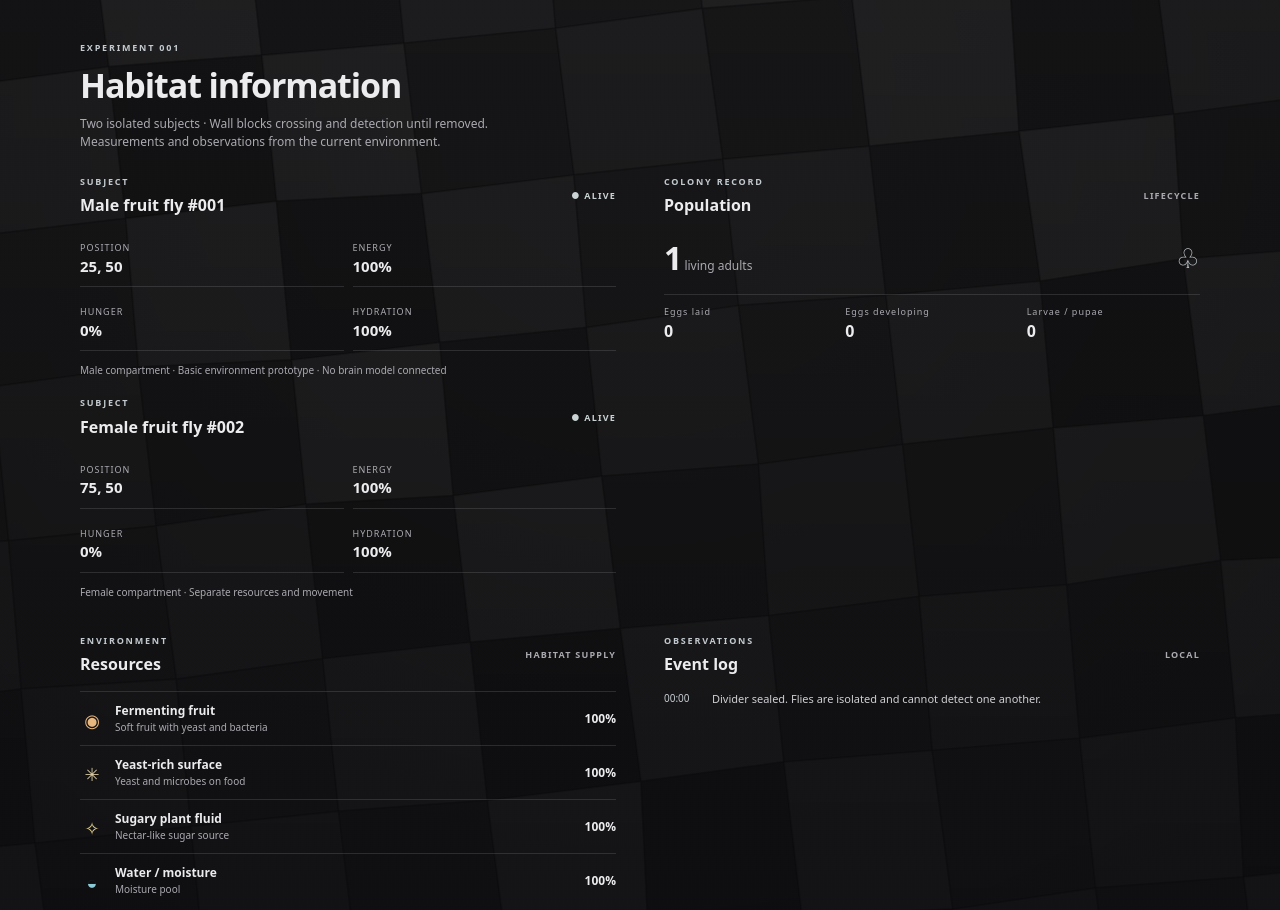
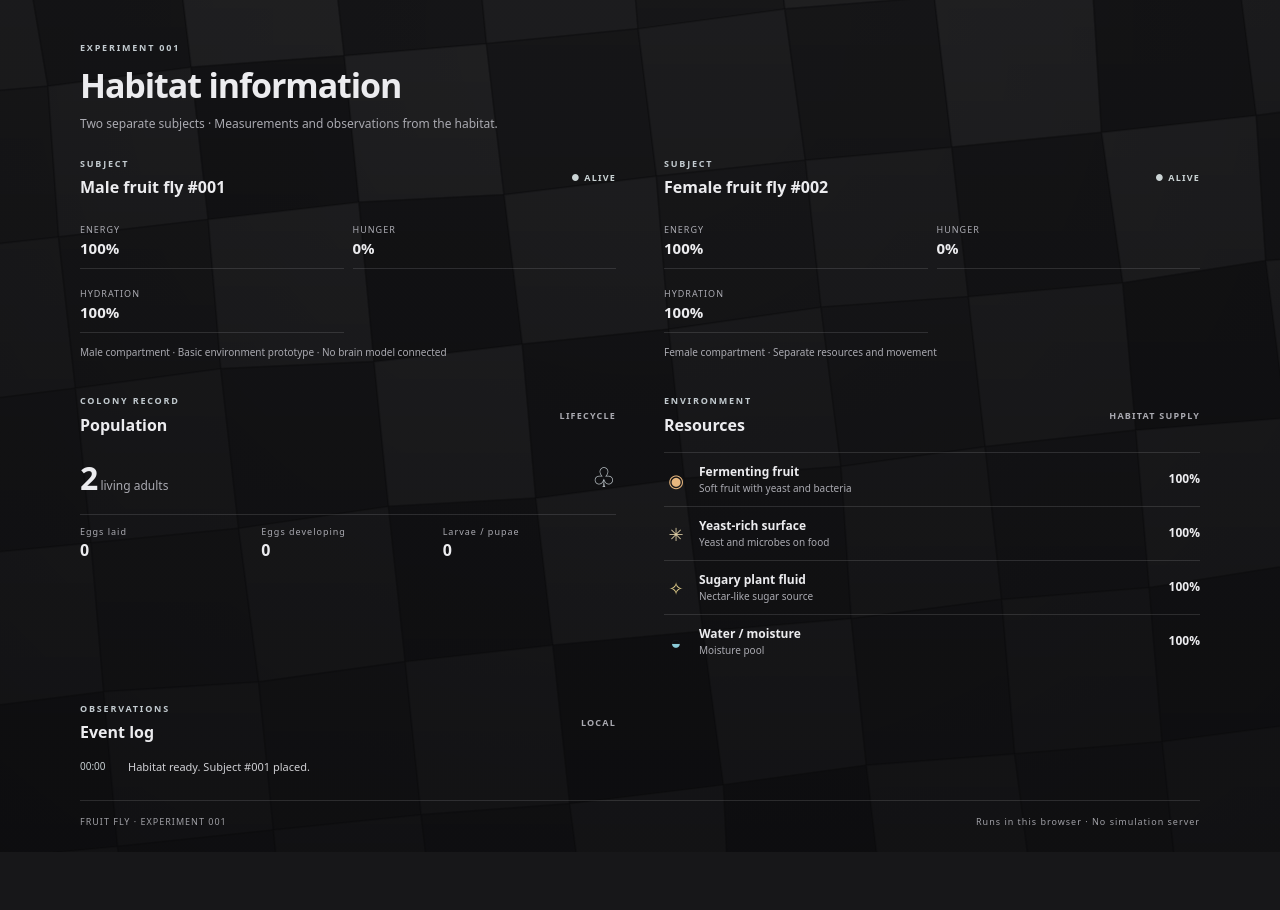
Before and after one commit to atdenaiforeve/Fruit-fly, a plain HTML site: page index.html in a window 1280 px wide. Shown: the part 802-1712 px from the top of the page. After the commit the page ends 1654 px from the top, so only its background shows below. Drawn offline with Linux system fonts and the light colour scheme.

Commit message:
Remove position coordinates and separate fly information panels

```diff
--- a/index.html
+++ b/index.html
@@ -43,23 +43,23 @@
       <header class="info-heading">
         <p class="eyebrow">EXPERIMENT 001</p>
         <h1>Habitat information</h1>
-        <p class="muted">Two isolated subjects · Wall blocks crossing and detection until removed.</p>
-        <p class="muted">Measurements and observations from the current environment.</p>
+        <p class="muted">Two separate subjects · Measurements and observations from the habitat.</p>
       </header>
 
       <div class="info-grid">
         <article class="panel">
           <div class="panel-heading"><div><p class="eyebrow">SUBJECT</p><h2>Male fruit fly #001</h2></div><span class="alive-tag">● ALIVE</span></div>
           <div class="stats-grid">
-            <div class="stat"><span>POSITION</span><strong id="positionStat">50, 50</strong></div>
             <div class="stat"><span>ENERGY</span><strong id="energyStat">100%</strong></div>
             <div class="stat"><span>HUNGER</span><strong id="hungerStat">0%</strong></div>
             <div class="stat"><span>HYDRATION</span><strong id="waterStat">100%</strong></div>
           </div>
           <p class="data-note">Male compartment · Basic environment prototype · No brain model connected</p>
-          <div class="panel-heading" style="margin-top:18px"><div><p class="eyebrow">SUBJECT</p><h2>Female fruit fly #002</h2></div><span class="alive-tag">● ALIVE</span></div>
+        </article>
+
+        <article class="panel subject-panel">
+          <div class="panel-heading"><div><p class="eyebrow">SUBJECT</p><h2>Female fruit fly #002</h2></div><span class="alive-tag">● ALIVE</span></div>
           <div class="stats-grid">
-            <div class="stat"><span>POSITION</span><strong id="femalePositionStat">75, 50</strong></div>
             <div class="stat"><span>ENERGY</span><strong id="femaleEnergyStat">100%</strong></div>
             <div class="stat"><span>HUNGER</span><strong id="femaleHungerStat">0%</strong></div>
             <div class="stat"><span>HYDRATION</span><strong id="femaleWaterStat">100%</strong></div>
@@ -69,7 +69,7 @@
 
         <article class="panel">
           <div class="panel-heading"><div><p class="eyebrow">COLONY RECORD</p><h2>Population</h2></div><span class="tiny-label">LIFECYCLE</span></div>
-          <div class="population-row"><div><span class="big-number" id="population">1</span><span class="muted"> living adults</span></div><span class="population-icon">♧</span></div>
+          <div class="population-row"><div><span class="big-number" id="population">2</span><span class="muted"> living adults</span></div><span class="population-icon">♧</span></div>
           <div class="mini-stats">
             <div><span>Eggs laid</span><strong id="eggsLaid">0</strong></div>
             <div><span>Eggs developing</span><strong id="eggsDeveloping">0</strong></div>
```
